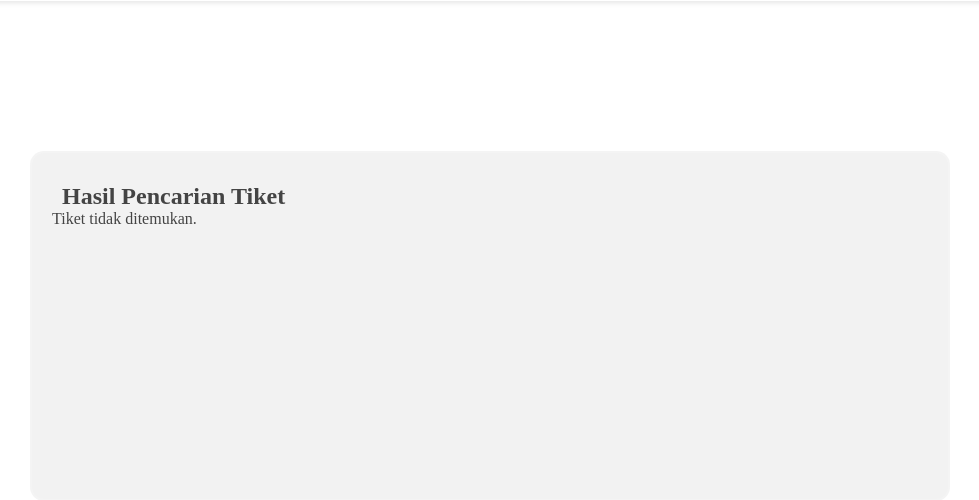
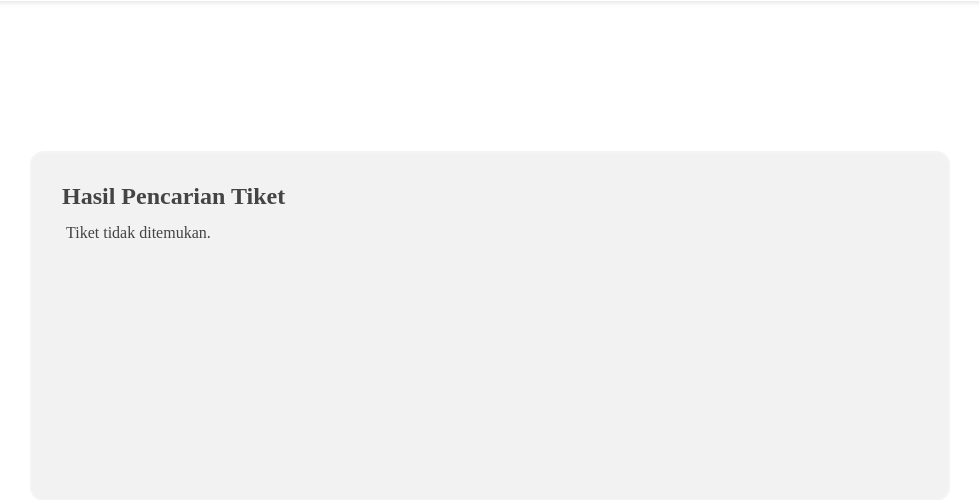
Before and after one commit to yusufnatann/Kliket10, a PHP site: page /list.php in a window 1280 px wide. Shown: the part 69-569 px from the top of the page, without its empty margins (150-1129 px from the left). Run offline with PHP 8.4, Linux system fonts and the light colour scheme; the visitor is signed in with stand-in values (Sample User, id 1); data comes from the database, SQL or seed files in the repository; some libraries are stand-ins or nearby versions.

Commit message:
ratain di list.php

```diff
--- a/css/result.css
+++ b/css/result.css
@@ -19,3 +19,7 @@ th, td {
 th {
     background-color: #f2f2f2;
 }
+
+.no-tiket {
+    padding: 14px;
+}
--- a/list.php
+++ b/list.php
@@ -86,7 +86,7 @@ if ($_SERVER['REQUEST_METHOD'] === 'POST') {
                         </table>
                     </div>
                 <?php else: ?>
-                    <p>Tiket tidak ditemukan.</p>
+                    <p class="no-tiket">Tiket tidak ditemukan.</p>
                 <?php endif; ?>
             </div>
         </div>
```
